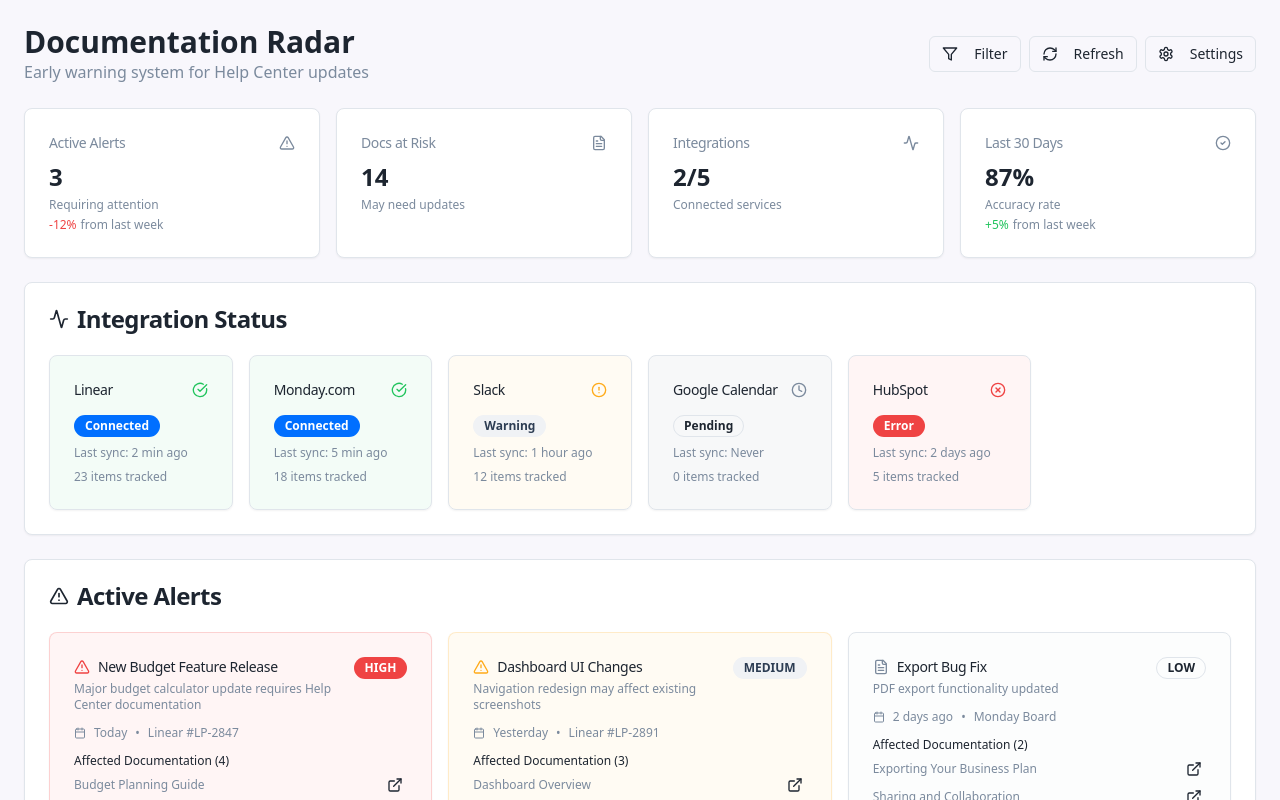
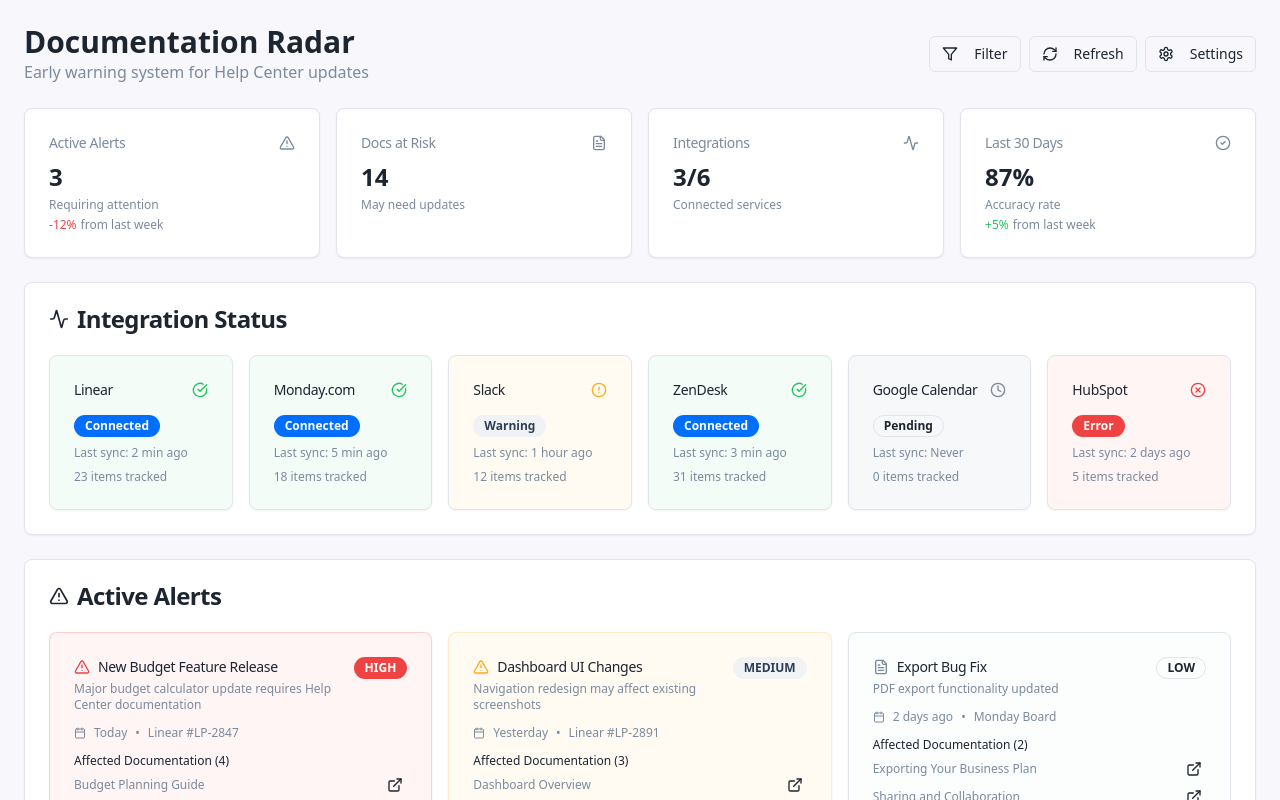
Before and after one commit to lrluallen/help-radar, a React (Vite) app: page / in a window 1280 px wide. Shown: the top 800 px of the page. Built offline with nearby package versions, Linux system fonts and the light colour scheme.

Commit message:
Add ZenDesk integration
Add ZenDesk integration card to the dashboard to track Help Center articles that may need updates based on ongoing work.

```diff
--- a/src/pages/Index.tsx
+++ b/src/pages/Index.tsx
@@ -18,6 +18,7 @@ const Index = () => {
     { name: "Linear", status: 'connected' as const, lastSync: "2 min ago", itemCount: 23 },
     { name: "Monday.com", status: 'connected' as const, lastSync: "5 min ago", itemCount: 18 },
     { name: "Slack", status: 'warning' as const, lastSync: "1 hour ago", itemCount: 12 },
+    { name: "ZenDesk", status: 'connected' as const, lastSync: "3 min ago", itemCount: 31 },
     { name: "Google Calendar", status: 'pending' as const, lastSync: "Never", itemCount: 0 },
     { name: "HubSpot", status: 'error' as const, lastSync: "2 days ago", itemCount: 5 }
   ];
```
